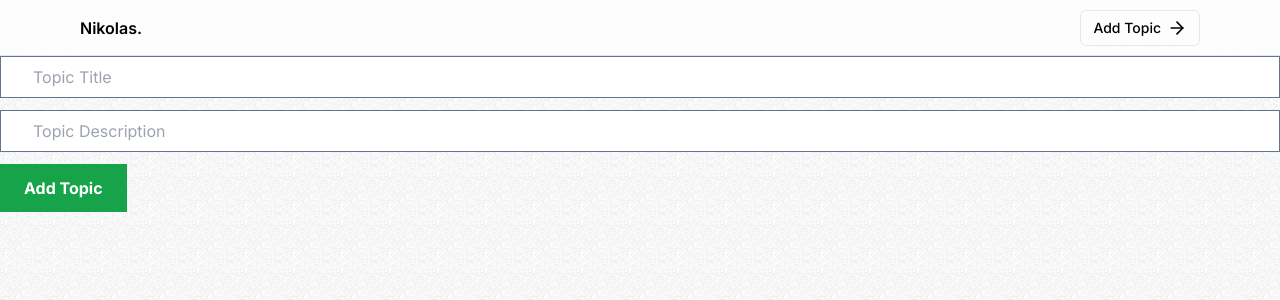
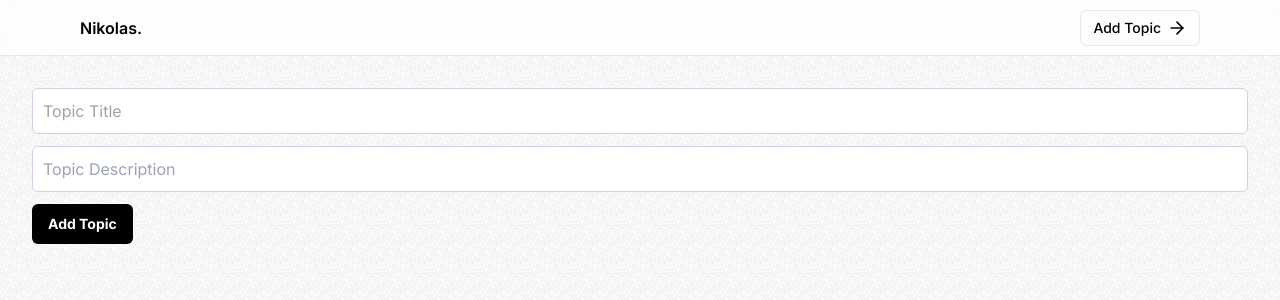
Before and after one commit to Nikolas-Vardeberg/crud, a Next.js app: page /addTopic in a window 1280 px wide. Shown: the top 300 px of the page. Built offline with nearby package versions, Linux system fonts and the light colour scheme.

Commit message:
ui update

```diff
--- a/app/addTopic/page.tsx
+++ b/app/addTopic/page.tsx
@@ -2,6 +2,8 @@
 
 import { useState } from "react"
 import { useRouter } from "next/navigation";
+import { Button, buttonVariants } from "@/components/ui/button";
+import { cn } from "@/lib/utils";
 
 const page = () => {
   const [title, setTitle] = useState("");
@@ -35,11 +37,12 @@ const page = () => {
   }
 
   return (
+    <div className="m-8">
       <form onSubmit={handleSubmit} className='flex flex-col gap-3'>
         <input
           onChange={(e) => setTitle(e.target.value)}
           value={title}
-        className='border border-slate-500 px-8 py-2'
+          className='border border-slate-300 p-2.5 outline-none rounded-md'
           type='text'
           placeholder='Topic Title'
         />
@@ -47,12 +50,16 @@ const page = () => {
       <input
           onChange={(e) => setDescription(e.target.value)}
           value={description}
-        className='border border-slate-500 px-8 py-2'
+          className='border border-slate-300 p-2.5 outline-none rounded-md'
           type='text'
           placeholder='Topic Description'
         />
-      <button type="submit" className='bg-green-600 font-bold text-white py-3 px-6 w-fit'>Add Topic</button>
+        <Button type="submit" className={cn(buttonVariants({variant: "default" }), "w-fit bg-black text-white font-bold")}>
+          Add Topic
+        </Button>
+
       </form>
+    </div>
   )
 }
 
--- a/components/EditTopicForm.tsx
+++ b/components/EditTopicForm.tsx
@@ -1,6 +1,8 @@
 "use client"
 
 import { useState } from "react";
+import { Button, buttonVariants } from "./ui/button";
+import { cn } from "@/lib/utils";
 
 const EditTopicForm = ({ id, title, description }) => {
 
@@ -30,11 +32,12 @@ const EditTopicForm = ({ id, title, description }) => {
   }
 
   return (
+    <div className="m-8">
       <form onSubmit={handleSubmit} className='flex flex-col gap-3'>
         <input
           onChange={(e) => setNewTitle(e.target.value)}
           value={newTitle}
-        className='border border-slate-500 px-8 py-2'
+          className='border border-slate-300 p-2.5 outline-none rounded-md'
           type='text'
           placeholder='Topic Title'
         />
@@ -42,12 +45,15 @@ const EditTopicForm = ({ id, title, description }) => {
       <input
           onChange={(e) => setNewDescription(e.target.value)}
           value={newDescription}
-        className='border border-slate-500 px-8 py-2'
+          className='border border-slate-300 p-2.5 outline-none rounded-md'
           type='text'
           placeholder='Topic Description'
         />
-      <button className='bg-green-600 font-bold text-white py-3 px-6 w-fit'>Update Topic</button>
+        <Button type="submit" className={cn(buttonVariants({variant: "default" }), "w-fit bg-black text-white font-bold")}>
+          Update Topic
+        </Button>
       </form>
+    </div>
   )
 }
 
--- a/components/RemoveBtn.tsx
+++ b/components/RemoveBtn.tsx
@@ -3,6 +3,7 @@
 import { useRouter } from 'next/navigation'
 import React from 'react'
 import { HiOutlineTrash } from 'react-icons/hi'
+import { buttonVariants } from './ui/button'
 
 const RemoveBtn: React.FC<{ id: string }> = ({ id }) => {
 
@@ -23,8 +24,8 @@ const RemoveBtn: React.FC<{ id: string }> = ({ id }) => {
   };
 
   return (
-    <button onClick={removeTopic} className='text-red-400'>
-        <HiOutlineTrash size={24}/>
+    <button onClick={removeTopic} className={`${buttonVariants({ variant: "outline" })} text-red-400`}>
+      Delete
     </button>
   )
 }
--- a/components/TopicList.tsx
+++ b/components/TopicList.tsx
@@ -1,6 +1,7 @@
 import Link from "next/link";
 import RemoveBtn from "./RemoveBtn";
 import { HiPencilAlt } from 'react-icons/hi'
+import { buttonVariants } from "./ui/button";
 
 const getTopics = async (): Promise<{ topics: Topic[] }> => {
     try {
@@ -33,19 +34,21 @@ const TopicList  = async () => {
     return (
         <>
             {topics.map((t) => (
-                <div className="p-4 border border-slate-300 my-3 flex justify-between gap-5 items-start bg-white ">
+              <div className="p-4 border border-slate-300 my-3 flex justify-between gap-5 items-start bg-white mx-auto">
                 <div>
                     <h2 className="font-bold text-2xl">{t.title}</h2>
-                        <div>{t.description}</div>
+                    <div className="text-gray-500">{t.description}</div>
                 </div>
 
               <div className="flex gap-2">
-                        <RemoveBtn id={t._id} />
-                        <Link href={`/editTopic/${t._id}`}>
-                            <HiPencilAlt size={24}/>
+                  <RemoveBtn id={t._id}/>
+                  <Link href={`/editTopic/${t._id}`} className={buttonVariants({variant:"outline"})}>
+                      Update
                   </Link>
               </div>
           </div>
+
+
             ))}
         </>
     );
--- a/package.json
+++ b/package.json
@@ -17,7 +17,9 @@
     "next": "14.1.0",
     "react": "^18",
     "react-dom": "^18",
+    "react-hook-form": "^7.49.3",
     "react-icons": "^5.0.1",
+    "react-simplemde-editor": "^5.2.0",
     "tailwind-merge": "^2.2.1"
   },
   "devDependencies": {
```
Also changed, not shown: 1 other file (tests, documents, lock files or other folders). Lines whose indentation alone changed are shown as unchanged.
